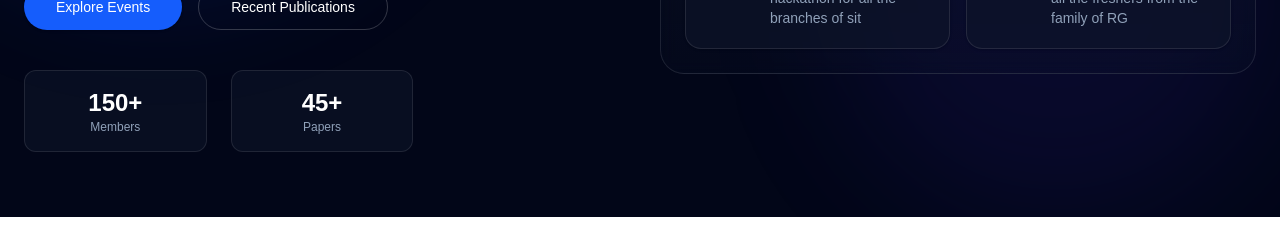
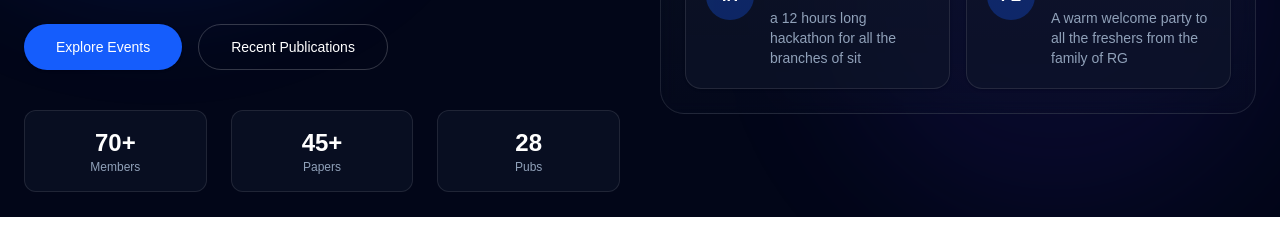
Before and after one commit to Devaditya-Suuu/ResearchGate2.0, a Next.js app: page / in a window 1280 px wide. Shown: the part 519-761 px from the top of the page. Built offline with nearby package versions, Linux system fonts and the light colour scheme; no server answers.

Commit message:
chore(ui): adjust hero spacing and update stats numbers on Home page

```diff
--- a/src/app/page.tsx
+++ b/src/app/page.tsx
@@ -60,7 +60,7 @@
         <div className="pointer-events-none absolute -top-24 -left-24 h-[32rem] w-[32rem] rounded-full bg-blue-700/20 blur-3xl -z-10" />
         <div className="pointer-events-none absolute bottom-0 right-0 h-[28rem] w-[28rem] rounded-full bg-indigo-700/10 blur-3xl -z-10" />
 
-        <div className="relative z-10 max-w-7xl mx-auto px-6 grid lg:grid-cols-2 gap-10 items-center">
+        <div className="relative z-10 max-w-7xl mx-auto px-6 grid lg:grid-cols-2 gap-10 items-center mt-20">
           <motion.div
             initial={{ opacity: 0, y: 20 }}
             animate={{ opacity: 1, y: 0 }}
@@ -101,9 +101,9 @@
             {/* Stats */}
             <div className="mt-10 grid grid-cols-3 gap-6">
               {[
-                { k: "Members", v: "150+" },
+                { k: "Members", v: "70+" },
                 { k: "Papers", v: "45+" },
-                // { k: "Pubs", v: "28" },
+                { k: "Pubs", v: "28" },
               ].map((s) => (
                 <div
                   key={s.k}
```
